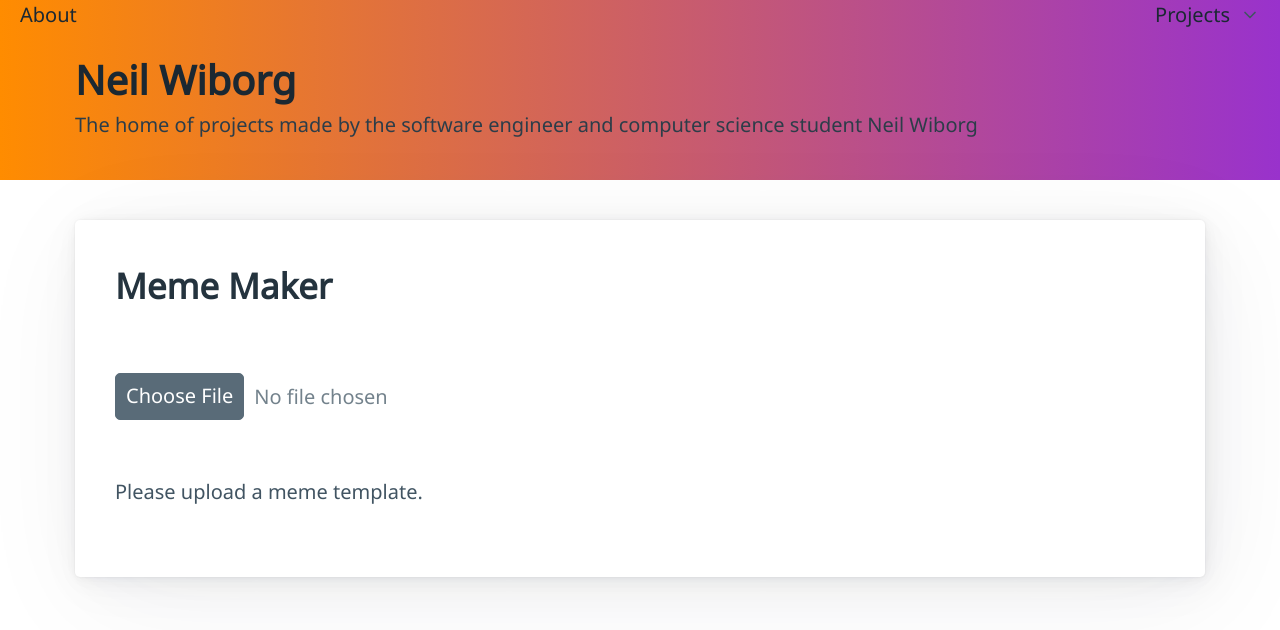
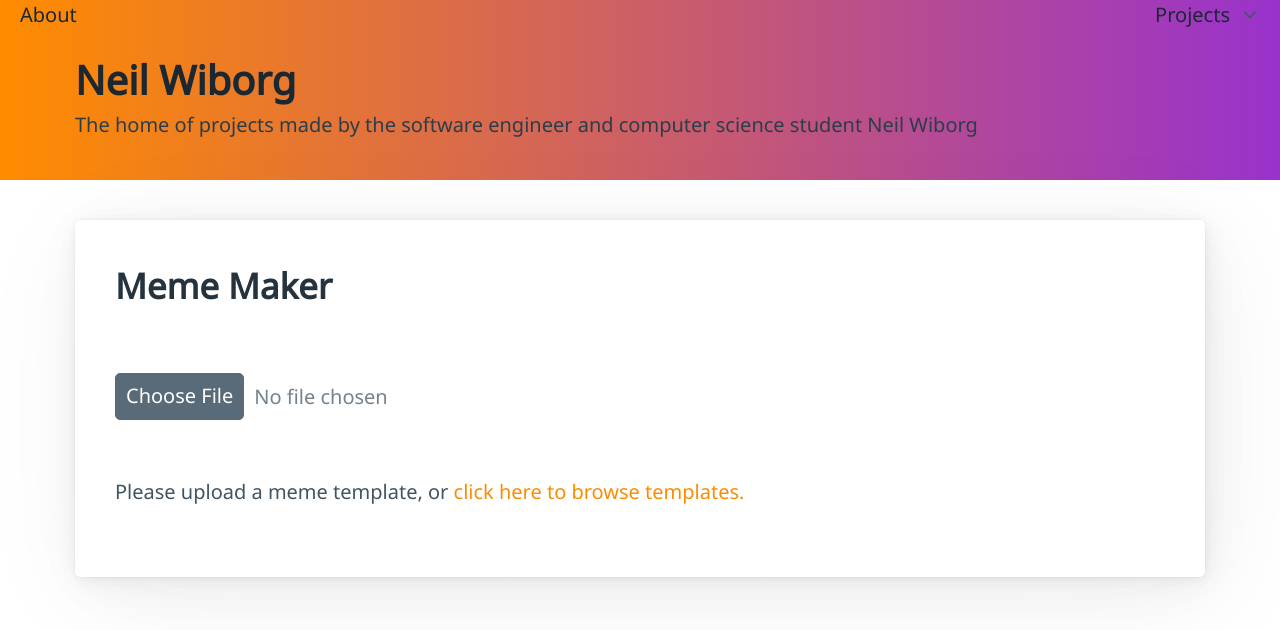
Before and after one commit to neilwiborg/NeilWib.org, a SvelteKit app in the folder frontend/: page /MemeMaker in a window 1280 px wide. Shown: the top 630 px of the page. Built offline with nearby package versions, Linux system fonts and the light colour scheme.

Commit message:
add link to templates page

```diff
--- a/frontend/src/routes/MemeMaker/+page.svelte
+++ b/frontend/src/routes/MemeMaker/+page.svelte
@@ -79,7 +79,7 @@
 			<form>
 				<input type="file" id="template" name="template" accept="image/*" bind:files={templates}>
 			</form>
-			<p>Please upload a meme template.</p>
+			<p>Please upload a meme template, or <a href="/MemeMaker/templates">click here to browse templates.</a></p>
 		{/if}
 		<div class="grid">
 			<canvas bind:this={templateCanvas} width=0 height=0 hidden={!templates}/>
```
